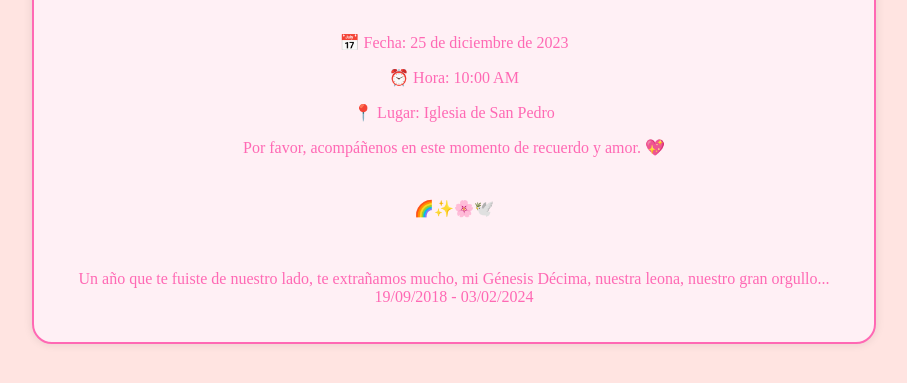
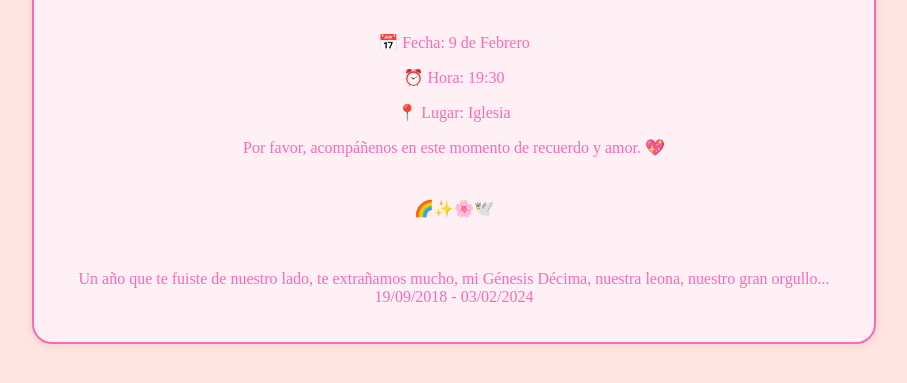
Before and after one commit to al333x09/tarjetita, a plain HTML site: page index.html in a window 1280 px wide. Shown: the part 335-718 px from the top of the page, without its empty margins (186-1093 px from the left). Drawn offline with Linux system fonts and the light colour scheme.

Commit message:
first commit

```diff
--- a/index.html
+++ b/index.html
@@ -12,13 +12,13 @@
                     <p style="color: #ff69b4;">Con mucho amor y tristeza, invitamos a todos a la conmemoración de nuestro querido angelito que nos dejó a la temprana edad de 5 años.</p>
                 </div>
                 <div style="flex: 1; text-align: center;">
-                    <img src="images/8c.jpg" alt="Foto del angelito" style="width: 150px; height: 150px; border-radius: 50%; border: 2px solid #ff69b4;">
+                    <img src="images/2B.jpg" alt="Foto del angelito" style="width: 150px; height: 150px; border-radius: 50%; border: 2px solid #ff69b4;">
                 </div>
             </div>
             <div style="text-align: center; margin-top: 20px;">
-                <p style="color: #ff69b4;">📅 Fecha: 25 de diciembre de 2023</p>
-                <p style="color: #ff69b4;">⏰ Hora: 10:00 AM</p>
-                <p style="color: #ff69b4;">📍 Lugar: Iglesia de San Pedro</p>
+                <p style="color: #ff69b4;">📅 Fecha: 9 de Febrero</p>
+                <p style="color: #ff69b4;">⏰ Hora: 19:30</p>
+                <p style="color: #ff69b4;">📍 Lugar: Iglesia </p>
                 <p style="color: #ff69b4;">Por favor, acompáñenos en este momento de recuerdo y amor. 💖</p>
             </div>
             <div style="text-align: center; margin-top: 10px;">
```
Also changed, not shown: images/2B.jpg (renamed from images/8C.jpg).
